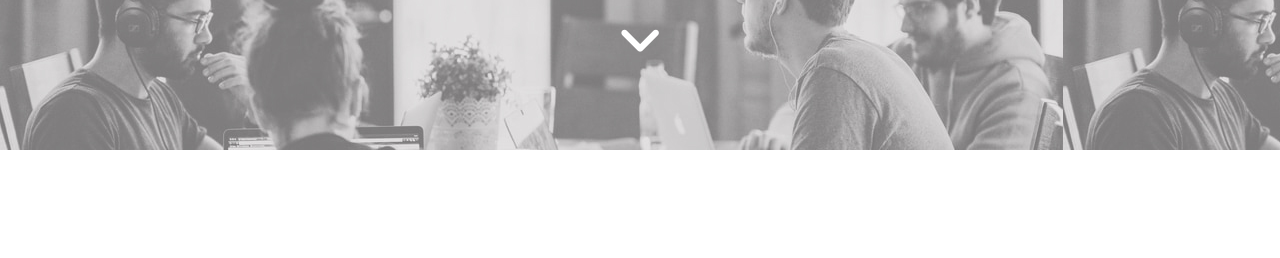
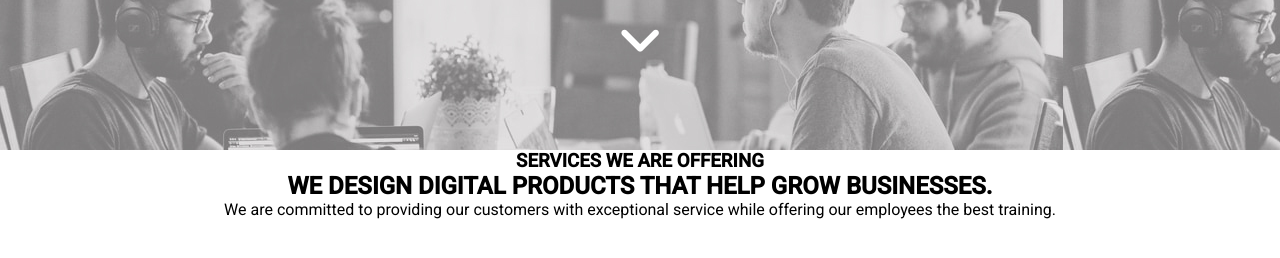
Before and after one commit to ManhDev24/Meipalyy, a plain HTML site: page index.html in a window 1280 px wide. Shown: the part 410-668 px from the top of the page. Drawn offline with Linux system fonts and the light colour scheme.

Commit message:
.
update

```diff
--- a/index.css
+++ b/index.css
@@ -94,3 +94,8 @@ header .logo {
         opacity: 0;
     }
 }
+/* Start carousel */
+
+.carousel__title{
+    text-align: center;
+}
--- a/index.html
+++ b/index.html
@@ -38,9 +38,25 @@
     </header>
     <section class="banner">
       <h3>WELCOME TO MEIPALY AGENCY</h3>
-      <h2>SMART WEB <br> DESIGN AGENCY</h2>
+      <h2>
+        SMART WEB <br />
+        DESIGN AGENCY
+      </h2>
       <button>Read more</button>
       <i class="fa fa-angle-down"></i>
     </section>
+    <section class="carousel">
+      <div class="container">
+        <div class="carousel__title">
+          <h3>SERVICES WE ARE OFFERING</h3>
+          <h2>WE DESIGN DIGITAL PRODUCTS THAT HELP GROW BUSINESSES.</h2>
+          <p>
+            We are committed to providing our customers with exceptional service
+            while offering our employees the best training.
+          </p>
+        </div>
+        <div class="carousel__list"></div>
+      </div>
+    </section>
   </body>
 </html>
```
